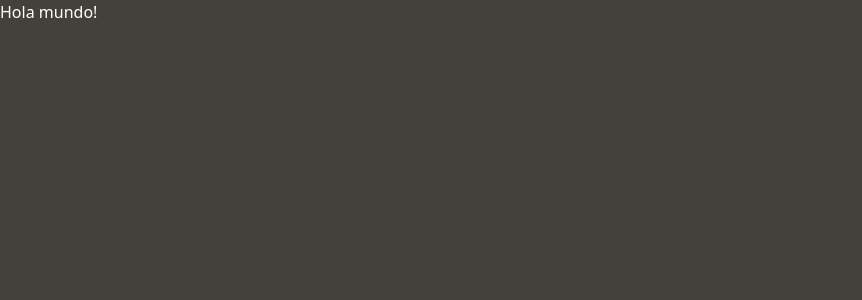
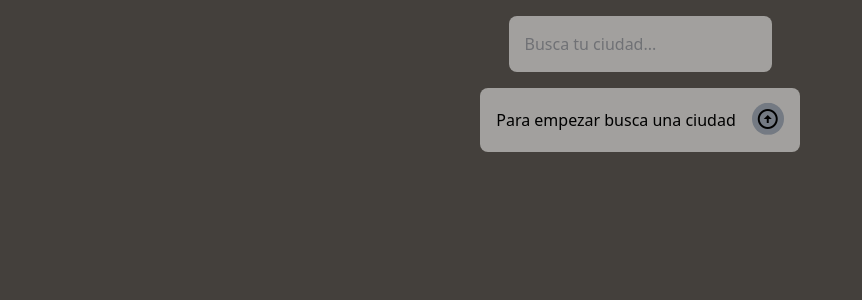
Before and after one commit to carlosde362/simple-weather-app-react, a React (Vite) app: page / in a window 1280 px wide. Shown: the top 300 px of the page, without its empty margins (0-862 px from the left). Built offline with nearby package versions, Linux system fonts and the light colour scheme.

Commit message:
added new components

```diff
--- a/src/App.jsx
+++ b/src/App.jsx
@@ -1,11 +1,28 @@
 import { useState } from 'react'
-import './App.css'
+import SearchInput from './components/SearchInput'
+import { getCurrentWeatherFromCity } from './api/openweather-api';
+import CardCurrentWeather from './components/CardCurrentWeather';
+import CardNextDays from './components/CardNextDays';
 
 function App() {
+  const [valueInput, setValueInput] = useState('');
+  const [currentWeather, setCurrentWeather] = useState(null);
+  const [nextDaysWeather, setNextDaysWeather] = useState(null);
+
+  const changeValue = async (e) => {
+    if (!e) {
+      return;
+    }
+    const data = await getCurrentWeatherFromCity(e);
+    setCurrentWeather(data.current);
+    setNextDaysWeather(data.nextDays);
+  }
 
   return (
-    <div className="App">
-      <h1>Hola mundo!</h1>
+    <div className="flex flex-col items-center pt-4 gap-4">
+      <SearchInput value={changeValue} />
+      <CardCurrentWeather weather={currentWeather} />
+      <CardNextDays weather={nextDaysWeather} />
     </div>
   )
 }
```
